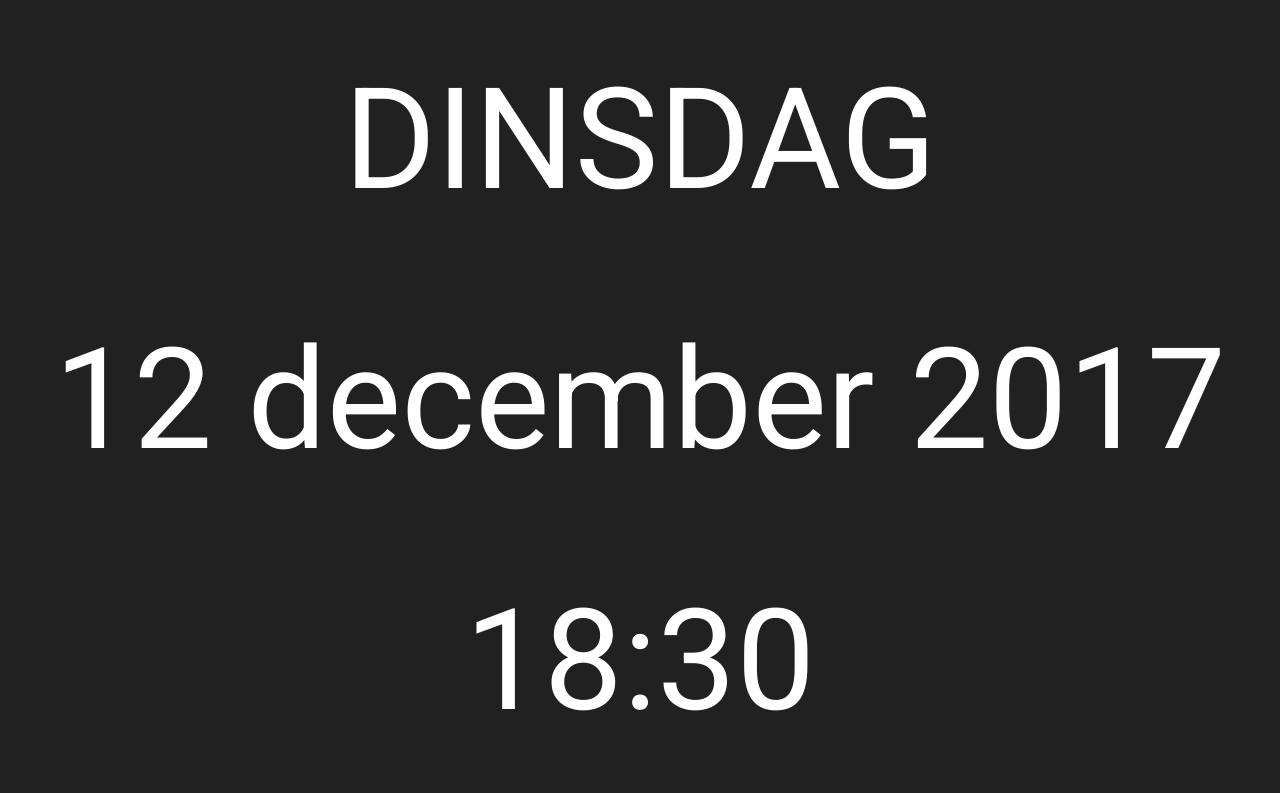
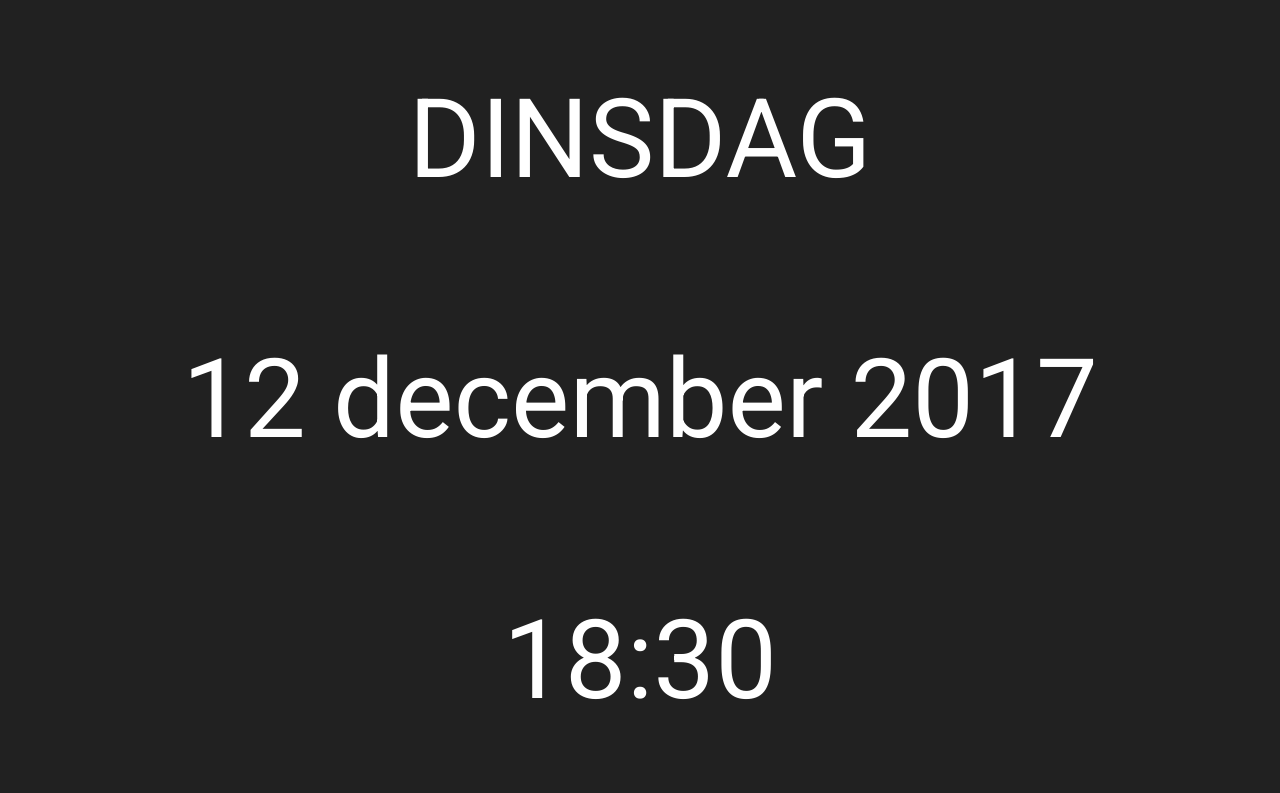
Before and after one commit to flipflop97/wall-clock, a plain HTML site: page index.html in a window 1280 px wide. Drawn offline with Linux system fonts and the light colour scheme.

Commit message:
Set static font size

```diff
--- a/index.html
+++ b/index.html
@@ -23,18 +23,7 @@
                 timeLabel.innerHTML = time;
             }
 
-            function cssPropertyValueSupported(prop, value) {
-                var d = document.createElement('div');
-                d.style[prop] = value;
-                return d.style[prop] === value;
-            }
-
             window.onload = function() {
-                if (!cssPropertyValueSupported('font-size', '1vw')) {
-                    var infoTable = document.getElementById('infoTable');
-                    infoTable.style = 'font-size: 110px;';
-                }
-
                 dayLabel  = document.getElementById('dayLabel');
                 dateLabel = document.getElementById('dateLabel');
                 timeLabel = document.getElementById('timeLabel');
@@ -49,7 +38,7 @@
             }
 
             table {
-                font-size: 11vw;
+                font-size: 110px;;
                 text-align: center;
                 width: 100%;
                 height: 100%;
```
